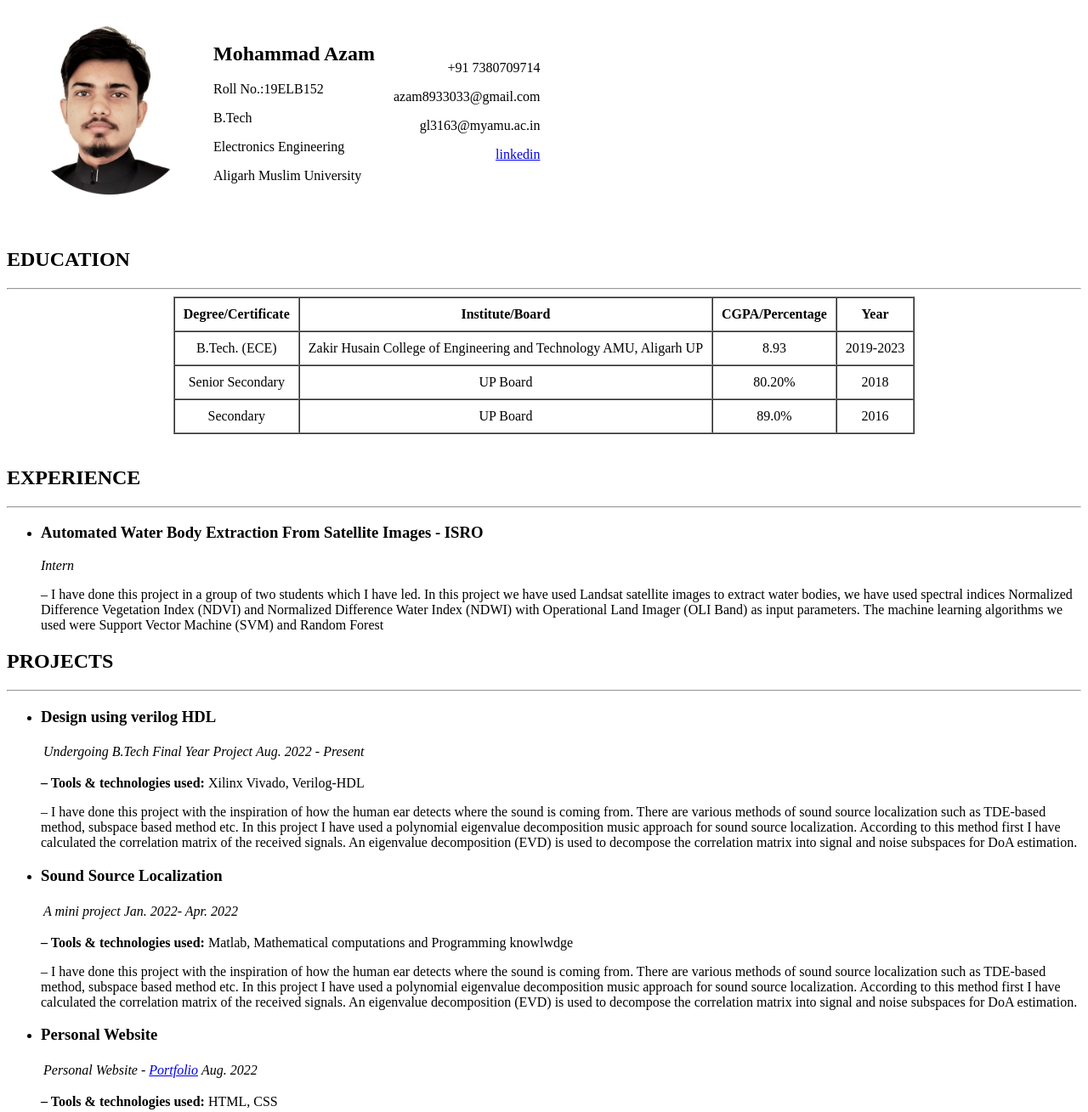
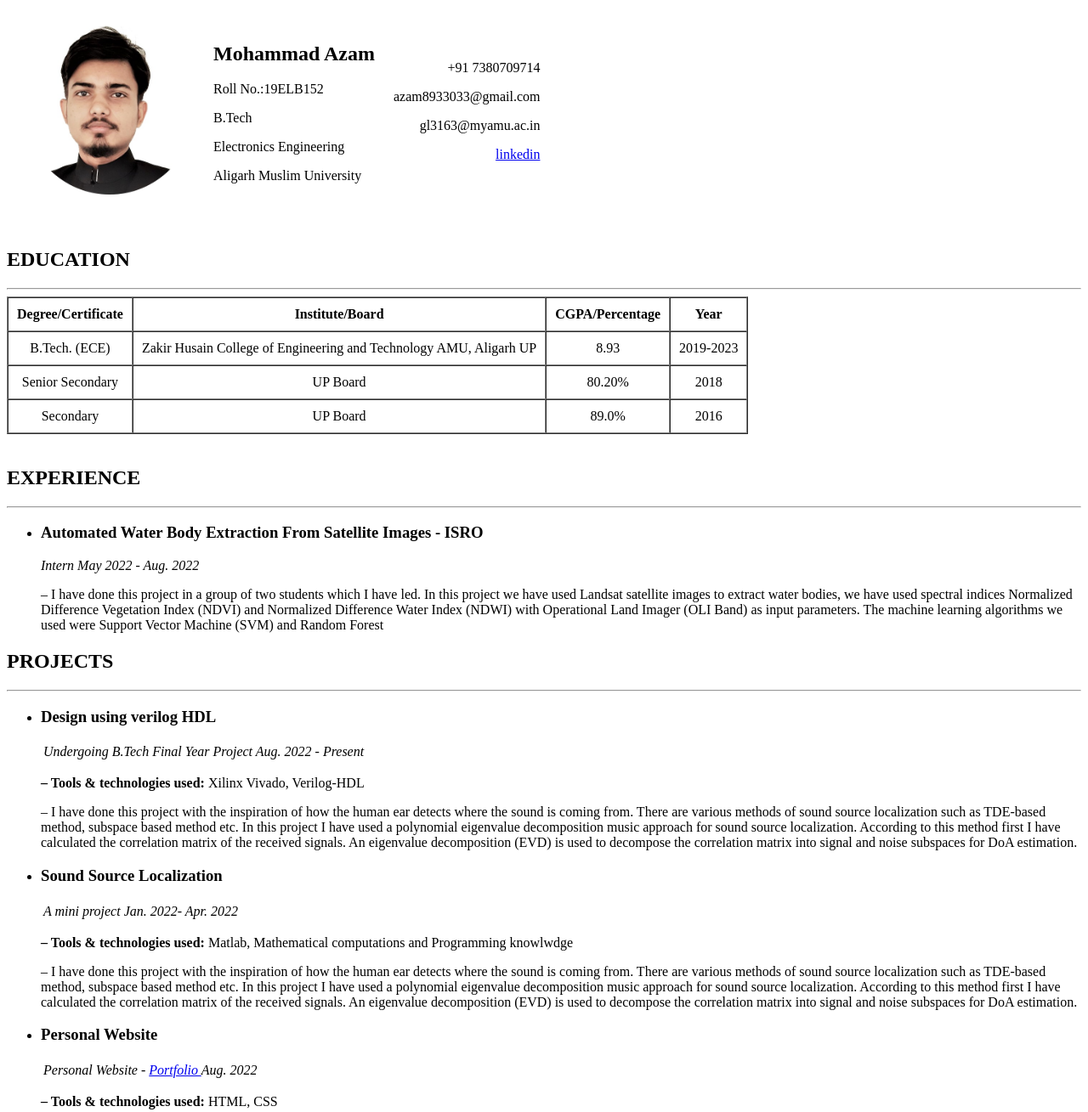
Before and after one commit to azam2020/Mohammad_Azam_Resume, a plain HTML site: page index.html in a window 1280 px wide. Shown: the top 1309 px of the page at 85% size. Drawn offline with Linux system fonts and the light colour scheme.

Commit message:
Update index.html

```diff
--- a/index.html
+++ b/index.html
@@ -32,7 +32,7 @@
     <br>
     <h2>EDUCATION</h2>
     <hr>
-    <table border="1" cellspacing="0" cellpadding="10" align="center">
+    <table border="1" cellspacing="0" cellpadding="10">
         <colgroup span="4"></colgroup>
         <thead>
             <tr>
@@ -69,7 +69,7 @@
     <ul>
         <li>
             <h3>Automated Water Body Extraction From Satellite Images - ISRO</h3>
-            <p><em>Intern</em></p>
+            <p><em>Intern    May 2022 - Aug. 2022</em></p>
             <p>– I have done this project in a group of two students which I have led. In this project we have used
                 Landsat satellite images
                 to extract water bodies, we have used spectral indices Normalized Difference Vegetation Index (NDVI) and
@@ -86,10 +86,7 @@
             <h3>Design using verilog HDL</h3>
             <table>
                 <tr>
-                    <td><em>Undergoing B.Tech Final Year Project</em></td>
-                    <td align="right">
-                        <em>Aug. 2022 - Present</em>
-                    </td>
+                    <td><em>Undergoing B.Tech Final Year Project    Aug. 2022 - Present</em></td>
                 </tr>
             </table>
             <p><strong>– Tools & technologies used: </strong>Xilinx Vivado, Verilog-HDL
@@ -109,8 +106,7 @@
             <h3>Sound Source Localization</h3>
             <table>
                 <tr>
-                    <td><em>A mini project</em></td>
-                    <td align="right"><em>Jan. 2022- Apr. 2022</em></td>
+                    <td><em>A mini project    Jan. 2022- Apr. 2022</em></td>
                 </tr>
             </table>
             <p><strong>– Tools & technologies used: </strong>Matlab, Mathematical computations and Programming knowlwdge
@@ -129,9 +125,9 @@
             <h3>Personal Website</h3>
             <table>
                 <tr>
-                    <td><em>Personal Website - <a href="https://azam2020.github.io/azams_website/">Portfolio</a></em>
+                    <td><em>Personal Website - <a href="https://azam2020.github.io/azams_website/">Portfolio </a>    Aug. 2022</em>
                     </td>
-                    <td align="right"><em>Aug. 2022</em></td>
+
                 </tr>
             </table>
             <p><strong>– Tools & technologies used: </strong>HTML, CSS</p>
@@ -154,7 +150,7 @@
     <h2>Technical Skills</h2>
     <hr>
 
-    <table border="1" cellspacing="0" cellpadding="2" align="center">
+    <table border="1" cellspacing="0" cellpadding="2">
         <thead>
             <tr>
                 <th>Programming:</th>
```
